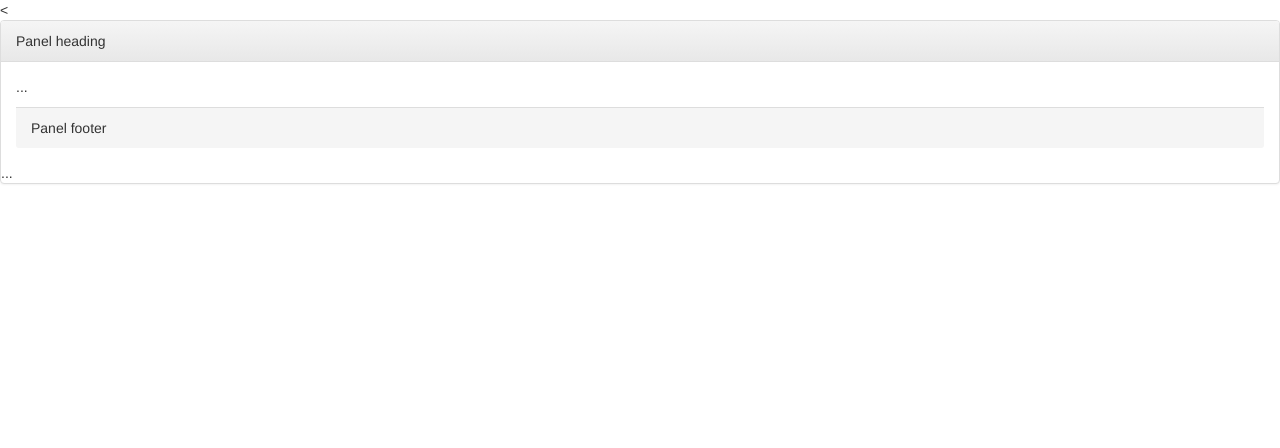
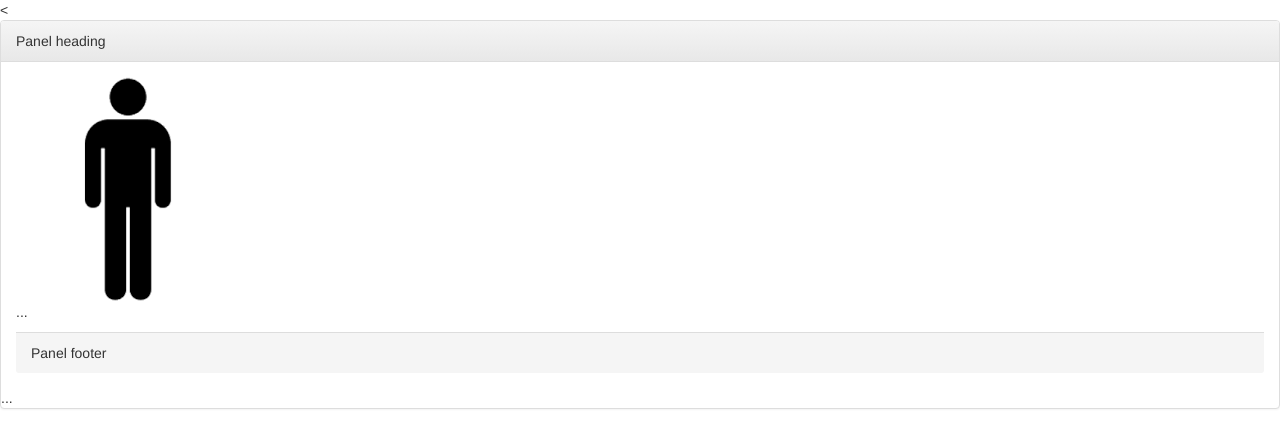
Before and after one commit to robgood20/TheObjectGame, a plain HTML site: page index.html in a window 1280 px wide. Drawn offline with nearby package versions, Linux system fonts and the light colour scheme.

Commit message:
add figure

```diff
--- a/index.html
+++ b/index.html
@@ -17,6 +17,7 @@
   <!-- Default panel contents -->
   <div class="panel-heading">Panel heading</div>
   <div class="panel-body">
+      <img src = "img/stick.jpg"/>
     <p>...</p>
      <div class="panel-footer">Panel footer</div>
 
```
Also changed, not shown: img/images.png (added), img/stick.jpg (added).
